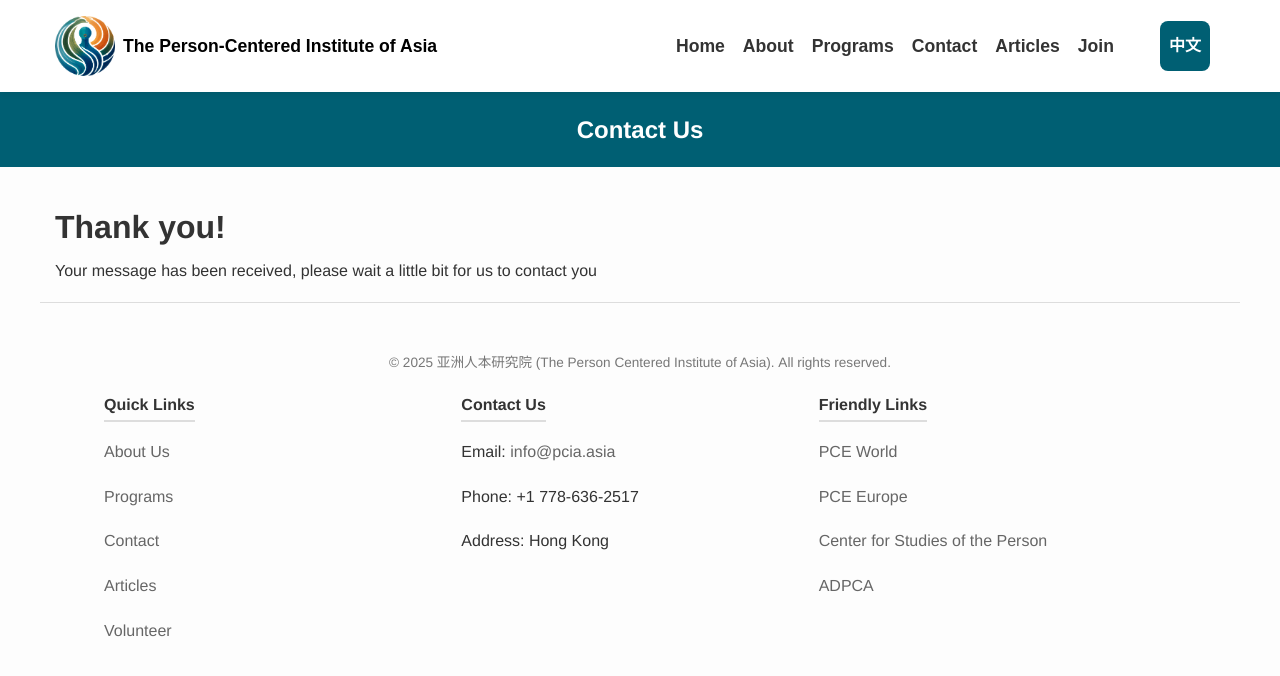
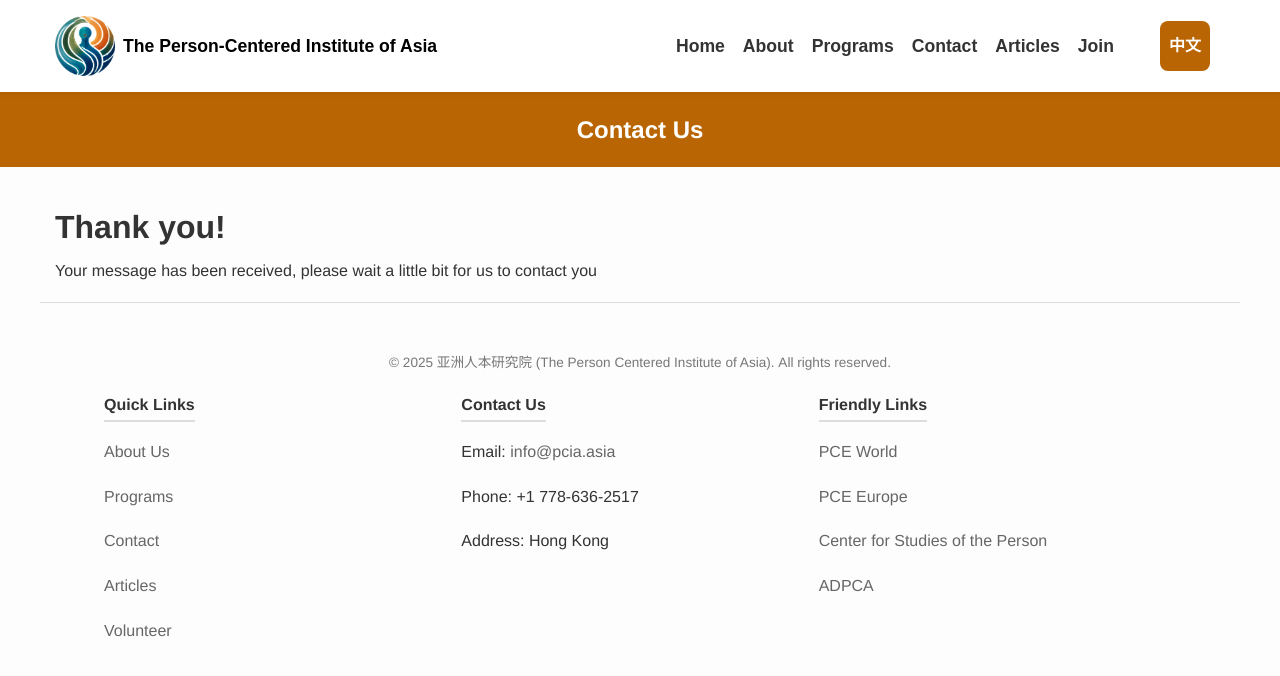
Before and after one commit to YeeLiu611/YeeLiu611, a Jekyll site: the page built from en/ThankYou.md, in a window 1280 px wide. Shown: the top 676 px of the page. Built offline with Jekyll 4.4.1, drawn with Linux system fonts in a browser that asks for light colours; a script that is not in the unit is left out.

Commit message:
Update style.css

```diff
--- a/css/style.css
+++ b/css/style.css
@@ -1,7 +1,7 @@
 /* ========== 1) 全局 CSS 变量 ========== */
 :root {
-  --color-primary: #005F73;    /* 蓝绿色 */
-  --color-secondary: #ba6503;  /* 橙色 */
+  --color-primary: #ba6503;    /* 蓝绿色 */
+  --color-secondary: #005F73;  /* 橙色 */
   --color-accent: #62a8aa;     /* 深绿或其他相近色 */
   --color-dark: #333;
   --color-light: #fff;
```
